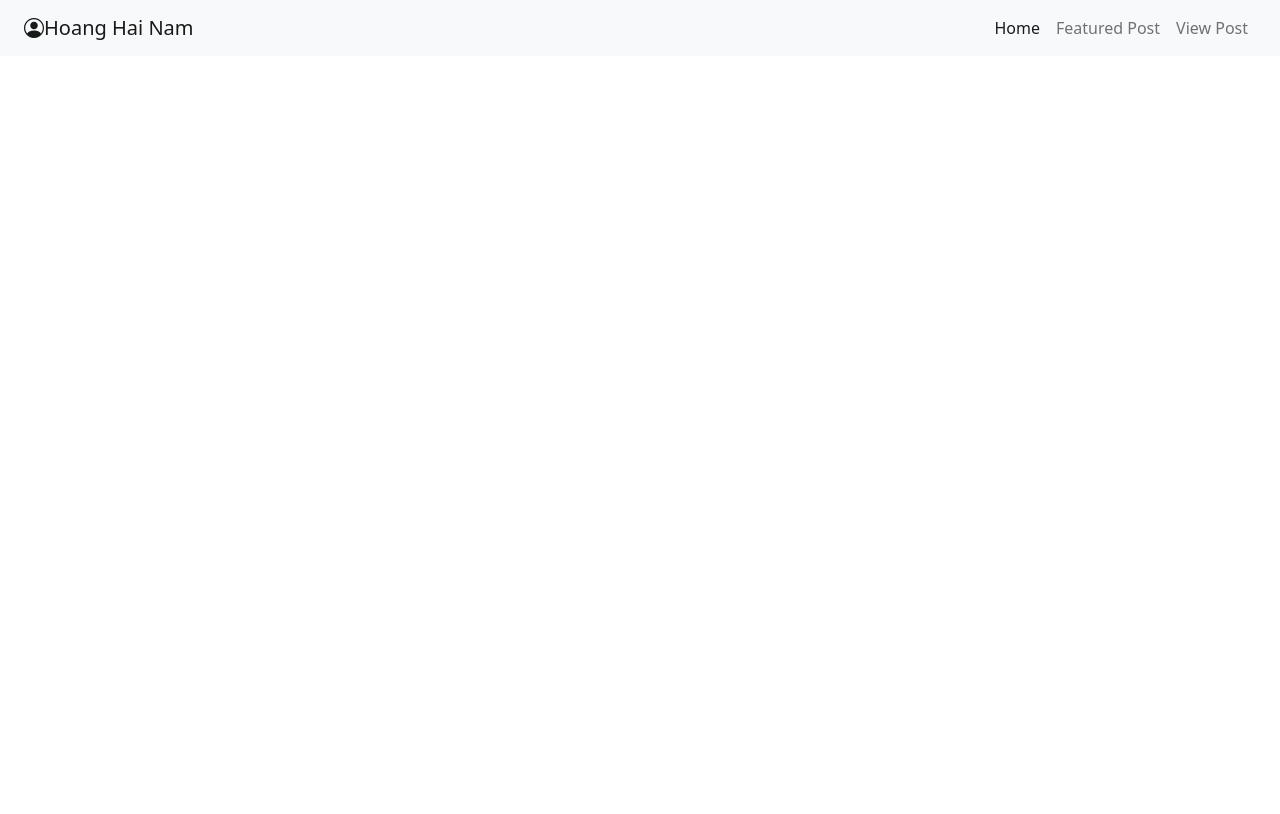
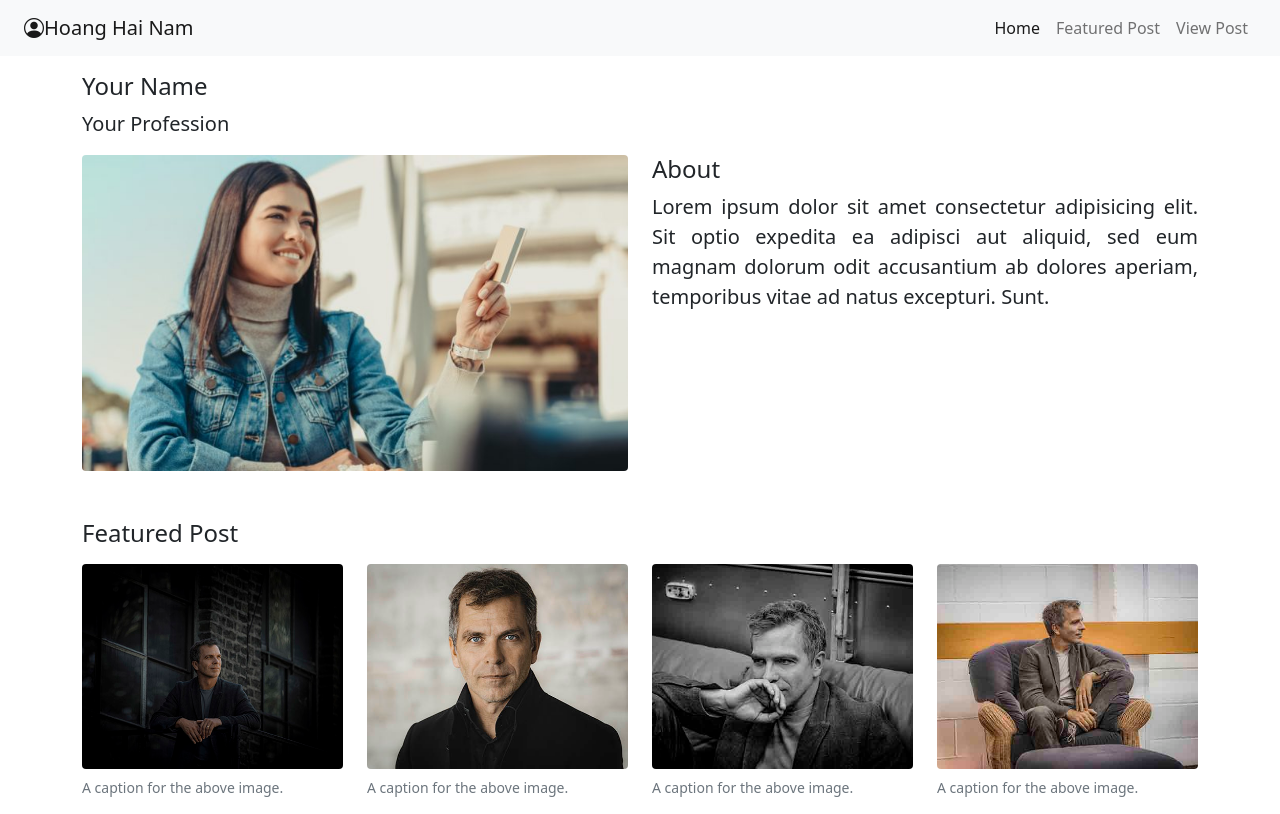
Before and after one commit to 40-1951060873-hoanghainam/Blog-Hompage, a plain HTML site: page index.html in a window 1280 px wide. Drawn offline with nearby package versions, Linux system fonts and the light colour scheme; files that its build step writes are made by us from their sources.

Commit message:
Tao Your Name va Featured Post

```diff
--- a/css/style.css
+++ b/css/style.css
@@ -2,3 +2,9 @@
 .col-md-12{
     padding:0;
 }
+
+/* css for main */
+/* my_about */
+.my_about{
+    text-align: justify;
+}
--- a/index.html
+++ b/index.html
@@ -1,15 +1,18 @@
 <!DOCTYPE html>
 <html lang="en">
+
 <head>
   <meta charset="UTF-8">
   <meta http-equiv="X-UA-Compatible" content="IE=edge">
   <meta name="viewport" content="width=device-width, initial-scale=1.0">
   <title>Blog-Homepage</title>
   <link rel="stylesheet" href="assets/css/style.css">
-    <link href="https://cdn.jsdelivr.net/npm/bootstrap@5.1.3/dist/css/bootstrap.min.css" rel="stylesheet" integrity="sha384-1BmE4kWBq78iYhFldvKuhfTAU6auU8tT94WrHftjDbrCEXSU1oBoqyl2QvZ6jIW3" crossorigin="anonymous">
+  <link href="https://cdn.jsdelivr.net/npm/bootstrap@5.1.3/dist/css/bootstrap.min.css" rel="stylesheet"
+    integrity="sha384-1BmE4kWBq78iYhFldvKuhfTAU6auU8tT94WrHftjDbrCEXSU1oBoqyl2QvZ6jIW3" crossorigin="anonymous">
   <link rel="stylesheet" href="https://cdn.jsdelivr.net/npm/bootstrap-icons@1.7.1/font/bootstrap-icons.css">
   <link rel="stylesheet" href="css/style.css">
 </head>
+
 <body>
   <!-- header -->
   <header class="container-fluid">
@@ -19,7 +22,9 @@
         <nav class="navbar navbar-expand-lg navbar-light bg-light">
           <div class="container-fluid">
             <a class="navbar-brand" href="#"><i class="bi bi-person-circle"></i>Hoang Hai Nam</a>
-                      <button class="navbar-toggler" type="button" data-bs-toggle="collapse" data-bs-target="#navbarSupportedContent" aria-controls="navbarSupportedContent" aria-expanded="false" aria-label="Toggle navigation">
+            <button class="navbar-toggler" type="button" data-bs-toggle="collapse"
+              data-bs-target="#navbarSupportedContent" aria-controls="navbarSupportedContent" aria-expanded="false"
+              aria-label="Toggle navigation">
               <span class="navbar-toggler-icon"></span>
             </button>
             <div class="collapse navbar-collapse" id="navbarSupportedContent">
@@ -41,7 +46,50 @@
       </div>
     </div>
   </header>
+  <main class="container mt-3">
+    <div class="main_about row">
+      <h4>Your Name</h4>
+      <p class="lead">Your Profession</p>
+      <div class="col-md-6">
+        <img src="images/img1.jpeg" alt="" class="img-fluid rounded">
+      </div>
+      <div class="col-md-6">
+        <h4>About</h4>
+        <p class="my_about lead">Lorem ipsum dolor sit amet consectetur adipisicing elit. Sit optio expedita ea adipisci aut aliquid, sed eum magnam dolorum odit accusantium ab dolores aperiam, temporibus vitae ad natus excepturi. Sunt.</p>
+      </div>
+    </div>
 
-    <script src="https://cdn.jsdelivr.net/npm/bootstrap@5.1.3/dist/js/bootstrap.bundle.min.js" integrity="sha384-ka7Sk0Gln4gmtz2MlQnikT1wXgYsOg+OMhuP+IlRH9sENBO0LRn5q+8nbTov4+1p" crossorigin="anonymous"></script>
+    <div class="main_FeaturedPost row">
+      <h4 class="mt-5 mb-3">Featured Post</h4>
+      <div class="col-md">
+        <figure class="figure">
+          <img src="images/img2.jpeg" class="figure-img img-fluid rounded" alt="...">
+          <figcaption class="figure-caption">A caption for the above image.</figcaption>
+        </figure>
+      </div>
+      <div class="col-md">
+        <figure class="figure">
+          <img src="images/img3.jpeg" class="figure-img img-fluid rounded" alt="...">
+          <figcaption class="figure-caption">A caption for the above image.</figcaption>
+        </figure>
+      </div>
+      <div class="col-md">
+        <figure class="figure">
+          <img src="images/img5.jpeg" class="figure-img img-fluid rounded" alt="...">
+          <figcaption class="figure-caption">A caption for the above image.</figcaption>
+        </figure>
+      </div>
+      <div class="col-md">
+        <figure class="figure">
+          <img src="images/img6.jpeg" class="figure-img img-fluid rounded" alt="...">
+          <figcaption class="figure-caption">A caption for the above image.</figcaption>
+        </figure>
+      </div>
+    </div>
+  </main>
+  <script src="https://cdn.jsdelivr.net/npm/bootstrap@5.1.3/dist/js/bootstrap.bundle.min.js"
+    integrity="sha384-ka7Sk0Gln4gmtz2MlQnikT1wXgYsOg+OMhuP+IlRH9sENBO0LRn5q+8nbTov4+1p"
+    crossorigin="anonymous"></script>
 </body>
+
 </html>
```
Lines whose indentation alone changed are shown as unchanged.
